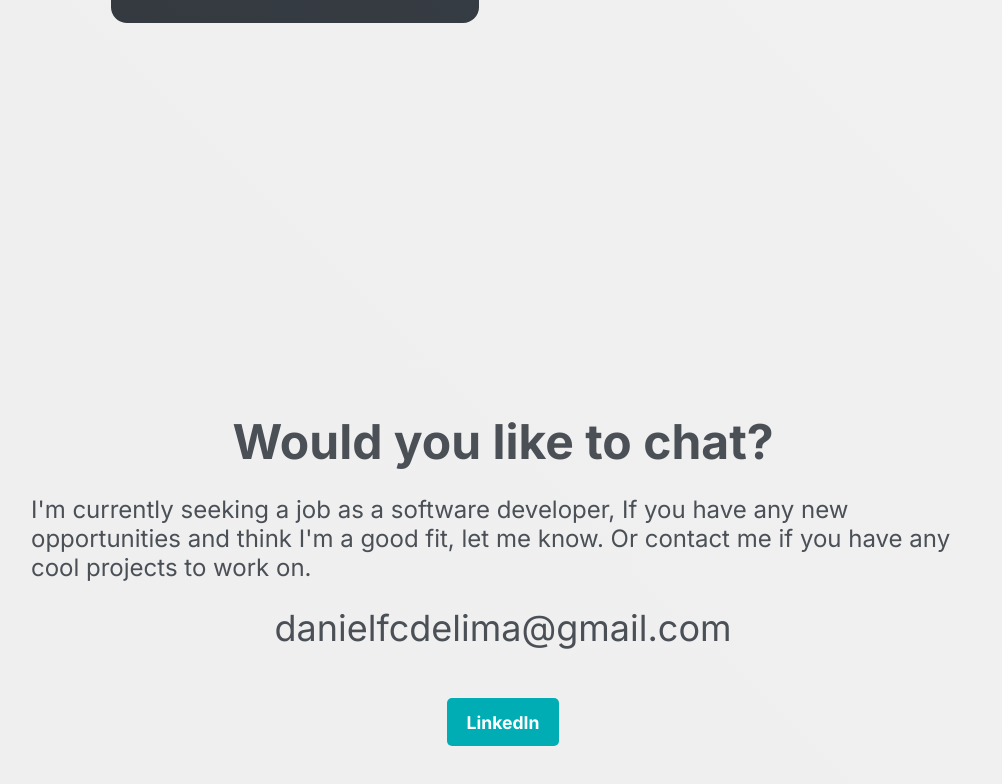
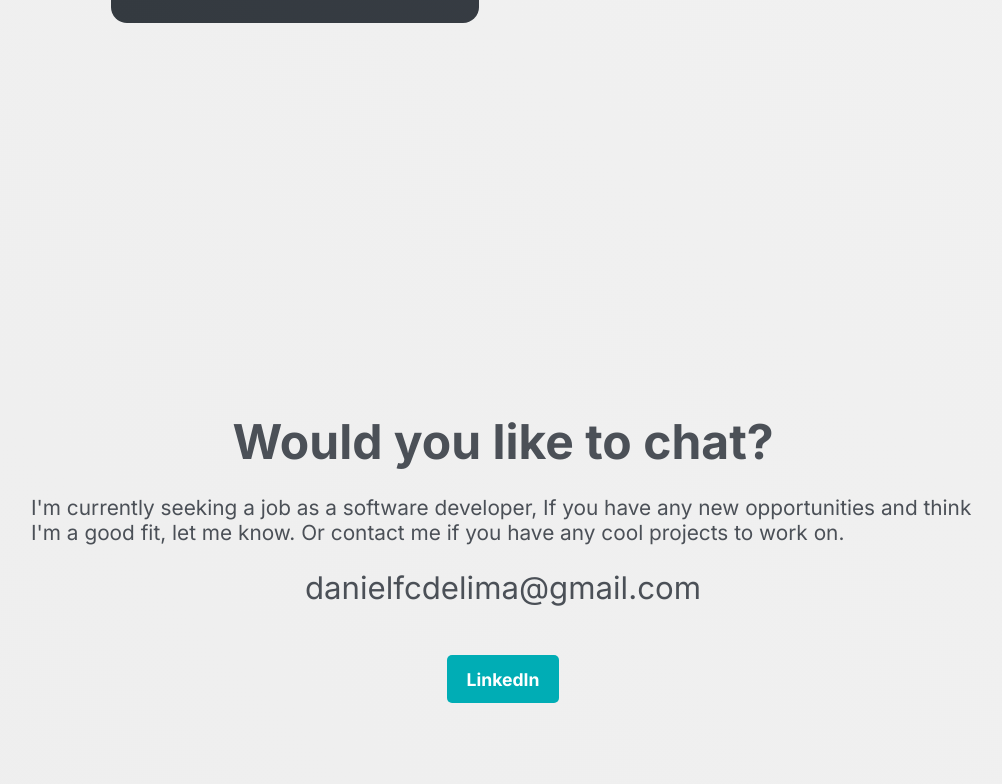
Before and after one commit to dndanli/dndanli-portfolio-v2, a React (Create React App) app in the folder dndanli-portfolio/: page / in a window 1280 px wide. Shown: the part 3190-3974 px from the top of the page, without its empty margins (137-1139 px from the left). Built offline with nearby package versions, Linux system fonts and the light colour scheme.

Commit message:
font size update

```diff
--- a/dndanli-portfolio/src/Components/GlobalStyles/GlobalStyles.ts
+++ b/dndanli-portfolio/src/Components/GlobalStyles/GlobalStyles.ts
@@ -69,8 +69,11 @@ const GlobalStyle = createGlobalStyle`
       .greetings{
         font-size: 1.5rem;
       }
+      .contact-title {
+          font-size: 3rem;
+      }
+
       .contact-wrapper{
-        font-size:1.5rem;
         padding-block: min(25vh, 7rem);
         min-width: 60rem;
       }
```
